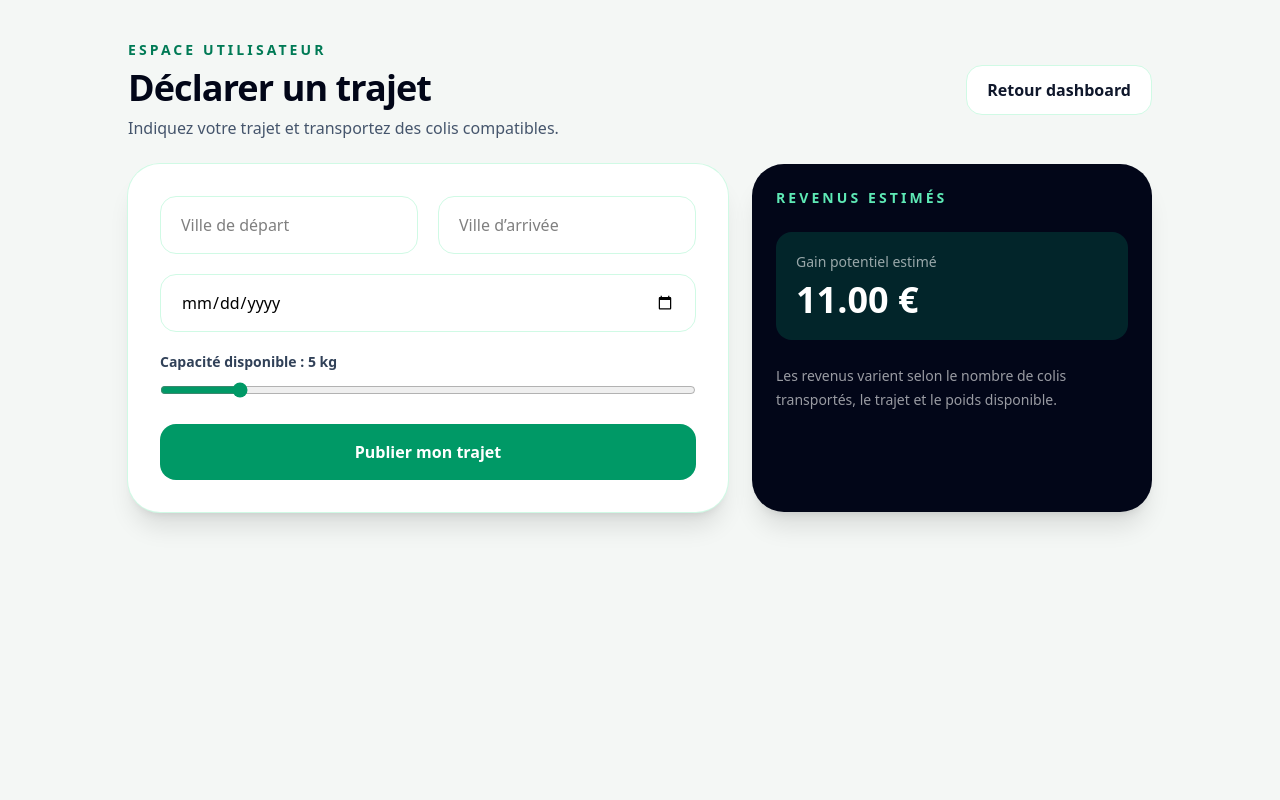
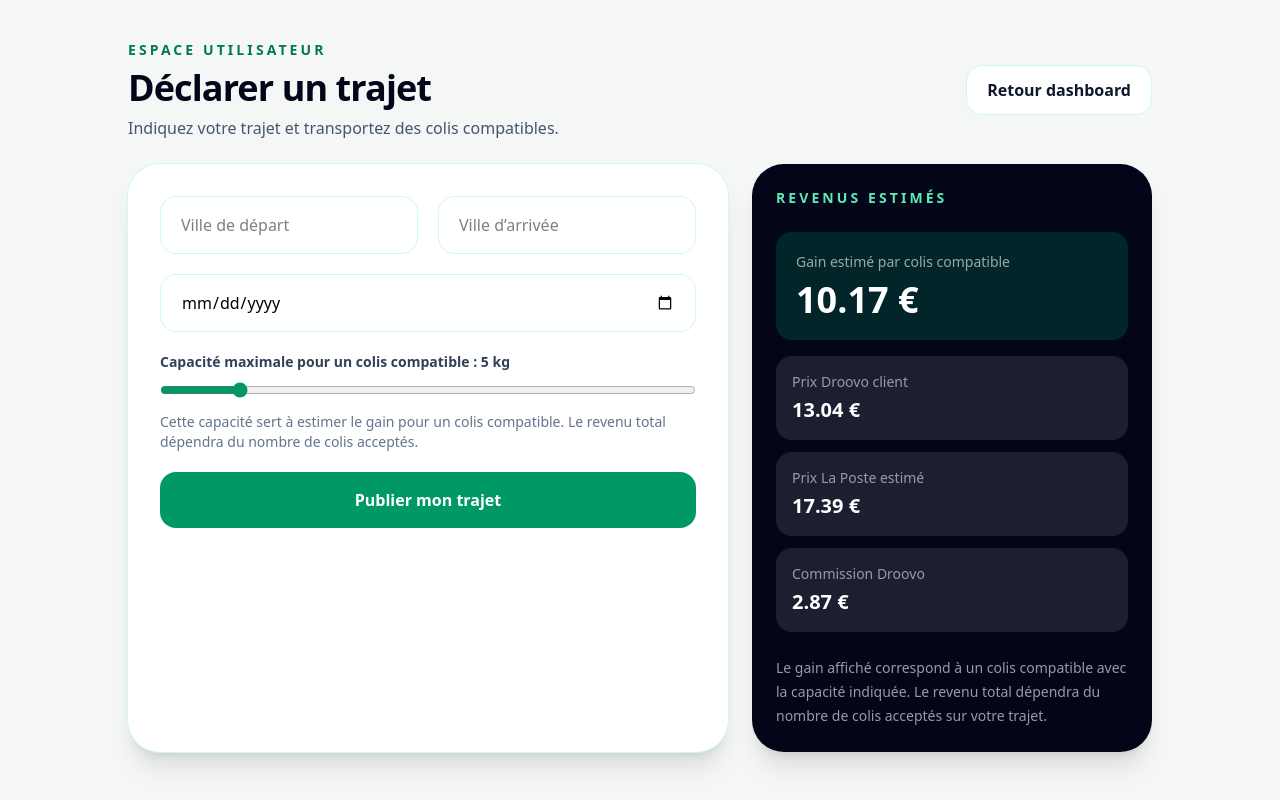
Before and after one commit to lafere75-del/Droovo, a Next.js app: page /dashboard/declarer-trajet in a window 1280 px wide. Built offline with nearby package versions, Linux system fonts and the light colour scheme.

Commit message:
Update page.jsx

```diff
--- a/app/dashboard/declarer-trajet/page.jsx
+++ b/app/dashboard/declarer-trajet/page.jsx
@@ -14,8 +14,31 @@ export default function DeclarerTrajetPage() {
 
   const [loading, setLoading] = useState(false);
 
-  const estimatedGain = useMemo(() => {
-    return (availableWeight * 2.2).toFixed(2);
+  const pricing = useMemo(() => {
+    const laposteRates = [
+      { maxWeight: 0.5, price: 7.59 },
+      { maxWeight: 1, price: 9.59 },
+      { maxWeight: 2, price: 11.19 },
+      { maxWeight: 5, price: 17.39 },
+      { maxWeight: 10, price: 25.29 },
+      { maxWeight: 15, price: 31.99 },
+      { maxWeight: 30, price: 39.59 },
+    ];
+
+    const laposte =
+      laposteRates.find((rate) => availableWeight <= rate.maxWeight)?.price ||
+      39.59;
+
+    const droovoPrice = Math.max(4.9, laposte * 0.75);
+    const driverGain = droovoPrice * 0.78;
+    const commission = droovoPrice * 0.22;
+
+    return {
+      laposte: laposte.toFixed(2),
+      droovoPrice: droovoPrice.toFixed(2),
+      driverGain: driverGain.toFixed(2),
+      commission: commission.toFixed(2),
+    };
   }, [availableWeight]);
 
   async function handleSubmit(e) {
@@ -39,7 +62,7 @@ export default function DeclarerTrajetPage() {
         to_city: toCity,
         trip_date: date,
         available_weight: availableWeight,
-        estimated_gain: estimatedGain,
+        estimated_gain: pricing.driverGain,
         status: "active",
       });
 
@@ -50,7 +73,6 @@ export default function DeclarerTrajetPage() {
       alert("Trajet publié avec succès.");
 
       router.push("/dashboard");
-
     } catch (error) {
       alert(error.message);
     }
@@ -61,7 +83,6 @@ export default function DeclarerTrajetPage() {
   return (
     <main className="min-h-screen bg-[#F4F7F5] px-6 py-10">
       <div className="mx-auto max-w-5xl">
-
         <div className="mb-6 flex items-center justify-between">
           <div>
             <p className="text-sm font-black uppercase tracking-[0.22em] text-emerald-700">
@@ -86,13 +107,9 @@ export default function DeclarerTrajetPage() {
         </div>
 
         <div className="grid gap-6 lg:grid-cols-[1.2fr_0.8fr]">
-
           <div className="rounded-[2rem] bg-white p-8 shadow-xl ring-1 ring-emerald-100">
-
             <form onSubmit={handleSubmit} className="grid gap-5">
-
               <div className="grid gap-5 md:grid-cols-2">
-
                 <input
                   required
                   type="text"
@@ -110,7 +127,6 @@ export default function DeclarerTrajetPage() {
                   onChange={(e) => setToCity(e.target.value)}
                   className="rounded-2xl border border-emerald-100 px-5 py-4 outline-none focus:border-emerald-600"
                 />
-
               </div>
 
               <input
@@ -123,7 +139,7 @@ export default function DeclarerTrajetPage() {
 
               <div>
                 <label className="mb-2 block text-sm font-black text-slate-700">
-                  Capacité disponible : {availableWeight} kg
+                  Capacité maximale pour un colis compatible : {availableWeight} kg
                 </label>
 
                 <input
@@ -132,11 +148,14 @@ export default function DeclarerTrajetPage() {
                   max="30"
                   step="1"
                   value={availableWeight}
-                  onChange={(e) =>
-                    setAvailableWeight(Number(e.target.value))
-                  }
+                  onChange={(e) => setAvailableWeight(Number(e.target.value))}
                   className="w-full accent-emerald-600"
                 />
+
+                <p className="mt-2 text-sm text-slate-500">
+                  Cette capacité sert à estimer le gain pour un colis compatible.
+                  Le revenu total dépendra du nombre de colis acceptés.
+                </p>
               </div>
 
               <button
@@ -144,39 +163,49 @@ export default function DeclarerTrajetPage() {
                 disabled={loading}
                 className="rounded-2xl bg-emerald-600 px-5 py-4 font-black text-white hover:bg-emerald-700 disabled:opacity-60"
               >
-                {loading
-                  ? "Publication..."
-                  : "Publier mon trajet"}
+                {loading ? "Publication..." : "Publier mon trajet"}
               </button>
-
             </form>
           </div>
 
           <aside className="rounded-[2rem] bg-slate-950 p-6 text-white shadow-xl">
-
             <p className="text-sm font-black uppercase tracking-[0.22em] text-emerald-300">
               Revenus estimés
             </p>
 
             <div className="mt-6 rounded-2xl bg-emerald-400/15 p-5">
               <p className="text-sm text-white/60">
-                Gain potentiel estimé
+                Gain estimé par colis compatible
               </p>
 
               <p className="mt-2 text-4xl font-black">
-                {estimatedGain} €
+                {pricing.driverGain} €
               </p>
             </div>
 
+            <div className="mt-4 grid gap-3">
+              <PriceLine label="Prix Droovo client" value={`${pricing.droovoPrice} €`} />
+              <PriceLine label="Prix La Poste estimé" value={`${pricing.laposte} €`} />
+              <PriceLine label="Commission Droovo" value={`${pricing.commission} €`} />
+            </div>
+
             <p className="mt-6 text-sm leading-6 text-white/60">
-              Les revenus varient selon le nombre de colis transportés,
-              le trajet et le poids disponible.
+              Le gain affiché correspond à un colis compatible avec la capacité
+              indiquée. Le revenu total dépendra du nombre de colis acceptés sur
+              votre trajet.
             </p>
-
           </aside>
-
         </div>
       </div>
     </main>
   );
 }
+
+function PriceLine({ label, value }) {
+  return (
+    <div className="rounded-2xl bg-white/10 p-4">
+      <p className="text-sm text-white/55">{label}</p>
+      <p className="mt-1 text-xl font-black text-white">{value}</p>
+    </div>
+  );
+}
```
